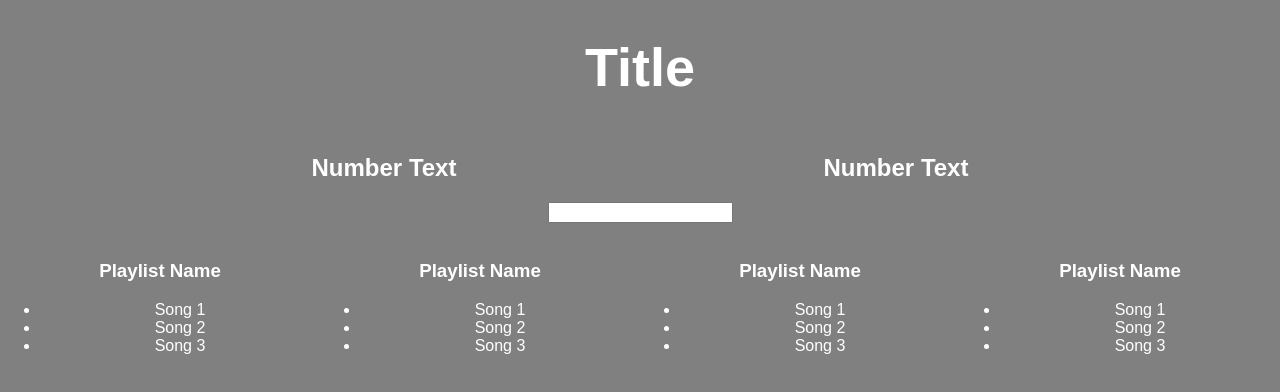
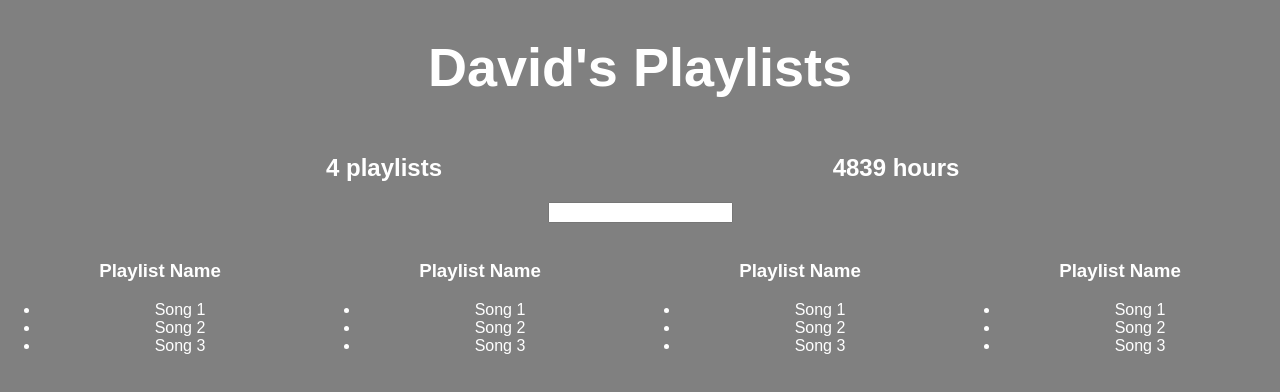
Before and after one commit to mpj/better-playlists, a React (Create React App) app: page / in a window 1280 px wide. Shown: the top 392 px of the page. Built offline with nearby package versions, Linux system fonts and the light colour scheme.

Commit message:
Added fake server data to title and aggregate counters

```diff
--- a/src/App.js
+++ b/src/App.js
@@ -4,12 +4,67 @@
 let defaultStyle = {
   color: '#fff'
 };
+let fakeServerData = {
+  user: {
+    name: 'David',
+    playlists: [
+      {
+        name: 'My favorites',
+        songs: [
+          {name: 'Beat It', duration: 1345},
+          {name: 'Cannelloni Makaroni', duration: 1236},
+          {name: 'Rosa helikopter', duration: 70000}
+        ]
+      },
+      {
+        name: 'Discover Weekly',
+        songs: [
+          {name: 'Beat It', duration: 1345},
+          {name: 'Cannelloni Makaroni', duration: 1236},
+          {name: 'Rosa helikopter', duration: 70000}
+        ]
+      },
+      {
+        name: 'Another playlist - the best!',
+        songs: [
+          {name: 'Beat It', duration: 1345},
+          {name: 'Cannelloni Makaroni', duration: 1236},
+          {name: 'Rosa helikopter', duration: 70000}
+        ]
+      },
+      {
+        name: 'Playlist - yeah!',
+        songs: [
+          {name: 'Beat It', duration: 1345},
+          {name: 'Cannelloni Makaroni', duration: 1236},
+          {name: 'Rosa helikopter', duration: 70000}
+        ]
+      }
+    ]
+  }
+};
 
-class Aggregate extends Component {
+class PlaylistCounter extends Component {
   render() {
     return (
       <div style={{...defaultStyle, width: "40%", display: 'inline-block'}}>
-        <h2>Number Text</h2>
+        <h2>{this.props.playlists.length} playlists</h2>
+      </div>
+    );
+  }
+}
+
+class HoursCounter extends Component {
+  render() {
+    let allSongs = this.props.playlists.reduce((songs, eachPlaylist) => {
+      return songs.concat(eachPlaylist.songs)
+    }, [])
+    let totalDuration = allSongs.reduce((sum, eachSong) => {
+      return sum + eachSong.duration
+    }, 0)
+    return (
+      <div style={{...defaultStyle, width: "40%", display: 'inline-block'}}>
+        <h2>{Math.round(totalDuration/60)} hours</h2>
       </div>
     );
   }
@@ -39,17 +94,32 @@
 }
 
 class App extends Component {
+  constructor() {
+    super();
+    this.state = {serverData: {}}
+  }
+  componentDidMount() {
+    setTimeout(() => {
+      this.setState({serverData: fakeServerData});
+    }, 1000);
+  }
   render() {
     return (
       <div className="App">
-        <h1 style={{...defaultStyle, 'font-size': '54px'}}>Title</h1>
-        <Aggregate/>
-        <Aggregate/>
-        <Filter/>
-        <Playlist/>
-        <Playlist/>
-        <Playlist/>
-        <Playlist/>
+        {this.state.serverData.user ?
+        <div>
+          <h1 style={{...defaultStyle, 'font-size': '54px'}}>
+            {this.state.serverData.user.name}'s Playlists
+          </h1>
+          <PlaylistCounter playlists={this.state.serverData.user.playlists}/>
+          <HoursCounter playlists={this.state.serverData.user.playlists}/>
+          <Filter/>
+          <Playlist/>
+          <Playlist/>
+          <Playlist/>
+          <Playlist/>
+        </div> : <h1 style={defaultStyle}>Loading...</h1>
+        }
       </div>
     );
   }
```
